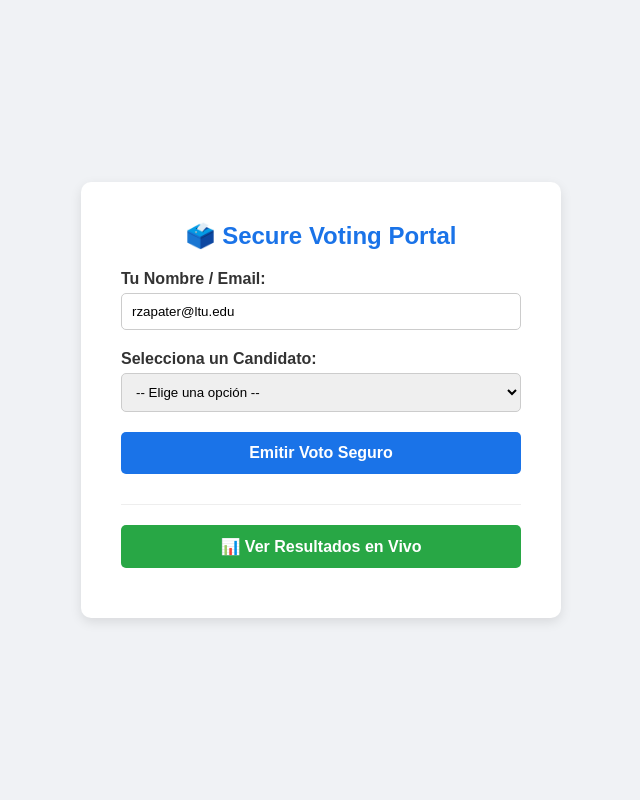
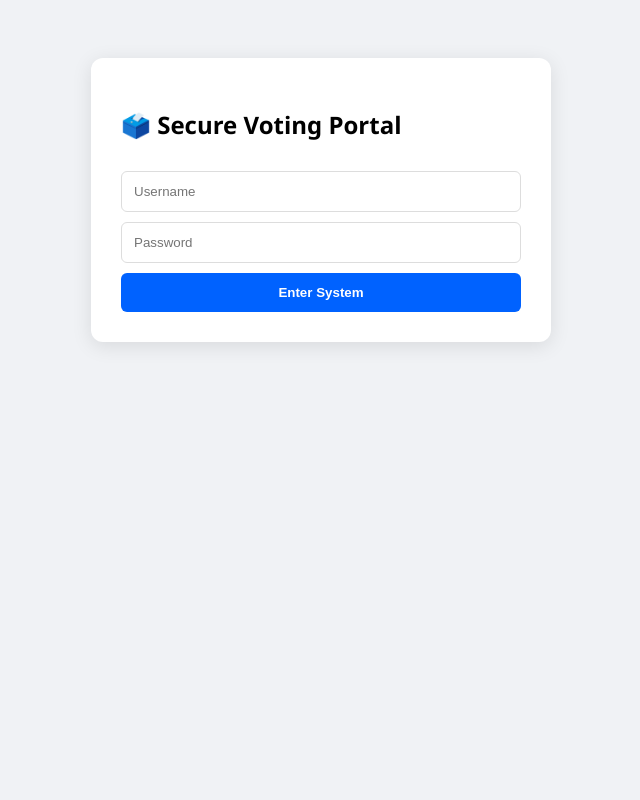
Before and after one commit to Chuck6684/Voting-DS, a Flask app: page / in a window 1280 px wide. Shown: the whole page, without its empty margins (319-959 px from the left). Run offline with Flask 3, Linux system fonts and the light colour scheme.

Commit message:
Revamp voting portal layout and add login functionality
Updated the layout and functionality of the voting portal, including a login section and improved styling.

```diff
--- a/templates/index.html
+++ b/templates/index.html
@@ -3,77 +3,77 @@
 <head>
     <title>Voter Portal - Secure System</title>
     <style>
-        body { font-family: sans-serif; background: #f0f2f5; display: flex; justify-content: center; align-items: center; height: 100vh; margin: 0; }
-        .card { background: white; padding: 40px; border-radius: 10px; box-shadow: 0 4px 12px rgba(0,0,0,0.1); width: 100%; max-width: 400px; text-align: center; }
-        h2 { color: #1a73e8; margin-top: 0; }
-        .form-group { margin-bottom: 20px; text-align: left; }
-        label { display: block; margin-bottom: 5px; font-weight: bold; color: #333; }
-        input, select { width: 100%; padding: 10px; border: 1px solid #ccc; border-radius: 5px; box-sizing: border-box; }
-        .btn { width: 100%; padding: 12px; background: #1a73e8; color: white; border: none; border-radius: 5px; font-weight: bold; cursor: pointer; font-size: 16px; margin-bottom: 10px; }
-        .btn:hover { background: #1557b0; }
-        .btn-results { background: #28a745; text-decoration: none; display: inline-block; box-sizing: border-box; }
-        .btn-results:hover { background: #218838; }
-        #message { margin-top: 15px; font-weight: bold; }
-        .success { color: green; }
-        .error { color: red; }
+        body { font-family: 'Segoe UI', sans-serif; background: #f0f2f5; display: flex; justify-content: center; padding-top: 50px; }
+        .card { background: white; padding: 30px; border-radius: 12px; box-shadow: 0 4px 20px rgba(0,0,0,0.1); width: 400px; }
+        .hidden { display: none; }
+        input, select, button { width: 100%; padding: 12px; margin-top: 10px; border-radius: 6px; border: 1px solid #ddd; box-sizing: border-box; }
+        button { background: #0062ff; color: white; font-weight: bold; border: none; cursor: pointer; }
+        button:disabled { background: #ccc; }
     </style>
 </head>
 <body>
+    <div class="card">
+        <h2 id="title">🗳️ Secure Voting Portal</h2>
 
-    <div class="card">
-        <h2>🗳️ Secure Voting Portal</h2>
-        <form id="voteForm">
-            <div class="form-group">
-                <label>Tu Nombre / Email:</label>
-                <input type="text" name="voter_name" id="voter_name" value="rzapater@ltu.edu" required>
+        <div id="login-section">
+            <input type="text" id="username" placeholder="Username">
+            <input type="password" id="password" placeholder="Password">
+            <button onclick="login()">Enter System</button>
         </div>
-            <div class="form-group">
-                <label>Selecciona un Candidato:</label>
-                <select name="candidate" id="candidate" required>
-                    <option value="">-- Elige una opción --</option>
-                    <option value="Alice">Alice (Partido A)</option>
-                    <option value="Bob">Bob (Partido B)</option>
-                    <option value="Charlie">Charlie (Partido C)</option>
+
+        <div id="vote-section" class="hidden">
+            <p>Voter ID: <strong id="v-id">---</strong></p>
+            <select id="candidate">
+                <option value="Pablo">Pablo</option>
+                <option value="Ramon">Ramon</option>
+                <option value="Charlie">Charlie</option>
             </select>
+            <button id="vote-btn" onclick="castVote()">Cast Secure Vote</button>
+            <div id="msg" style="margin-top: 15px;"></div>
         </div>
-            <button type="submit" class="btn">Emitir Voto Seguro</button>
-        </form>
-        <div id="message"></div>
-        <hr style="margin: 20px 0; border: 0; border-top: 1px solid #eee;">
-        <a href="/results" class="btn btn-results">📊 Ver Resultados en Vivo</a>
     </div>
 
     <script>
-        document.getElementById('voteForm').addEventListener('submit', async (e) => {
-            e.preventDefault();
-            const messageDiv = document.getElementById('message');
-            messageDiv.textContent = "Procesando consenso en la red...";
-            messageDiv.className = "";
+        async function login() {
+            const res = await fetch('/api/login', {
+                method: 'POST',
+                headers: {'Content-Type': 'application/json'},
+                body: JSON.stringify({username: document.getElementById('username').value, password:  document.getElementById('password').value})
+            });
+            const data = await res.json();
+            if(data.status === 'success') {
+                sessionStorage.setItem('token', data.token);
+                sessionStorage.setItem('vId', data.voter_id);
+                document.getElementById('v-id').innerText = data.voter_id;
+                document.getElementById('login-section').classList.add('hidden');
+                document.getElementById('vote-section').classList.remove('hidden');
+            }
+        }
 
-            const formData = new FormData();
-            formData.append('voter_name', document.getElementById('voter_name').value);
-            formData.append('candidate', document.getElementById('candidate').value);
+        async function castVote() {
+            const btn = document.getElementById('vote-btn');
+            btn.disabled = true;
+            btn.innerText = "Running PBFT Consensus...";
 
-            try {
-                const response = await fetch('/vote', {
+            const res = await fetch('/api/vote', {
                 method: 'POST',
-                    body: formData
+                headers: {'Content-Type': 'application/json', 'Authorization': 'Bearer ' + sessionStorage.getItem('token')},
+                body: JSON.stringify({voter_id: sessionStorage.getItem('vId'), candidate: document.getElementById('candidate').value})
             });
+            const data = await res.json();
+            const msg = document.getElementById('msg');
 
-                const text = await response.text();
-
-                if (response.ok) {
-                    messageDiv.textContent = "✅ " + text;
-                    messageDiv.className = "success";
+            if(data.status === 'success') {
+                msg.style.color = "green";
+                msg.innerHTML = "✅ Vote success! Redirecting...";
+                setTimeout(() => window.location.href = '/results', 2000);
             } else {
-                    messageDiv.textContent = "❌ " + text;
-                    messageDiv.className = "error";
+                msg.style.color = "red";
+                msg.innerHTML = "❌ Error: " + data.message;
+                btn.disabled = false;
+                btn.innerText = "Cast Secure Vote";
             }
-            } catch (error) {
-                messageDiv.textContent = "❌ Error de conexión con el servidor.";
-                messageDiv.className = "error";
         }
-        });
     </script>
 </body>
 </html>
```
Lines whose indentation alone changed are shown as unchanged.
